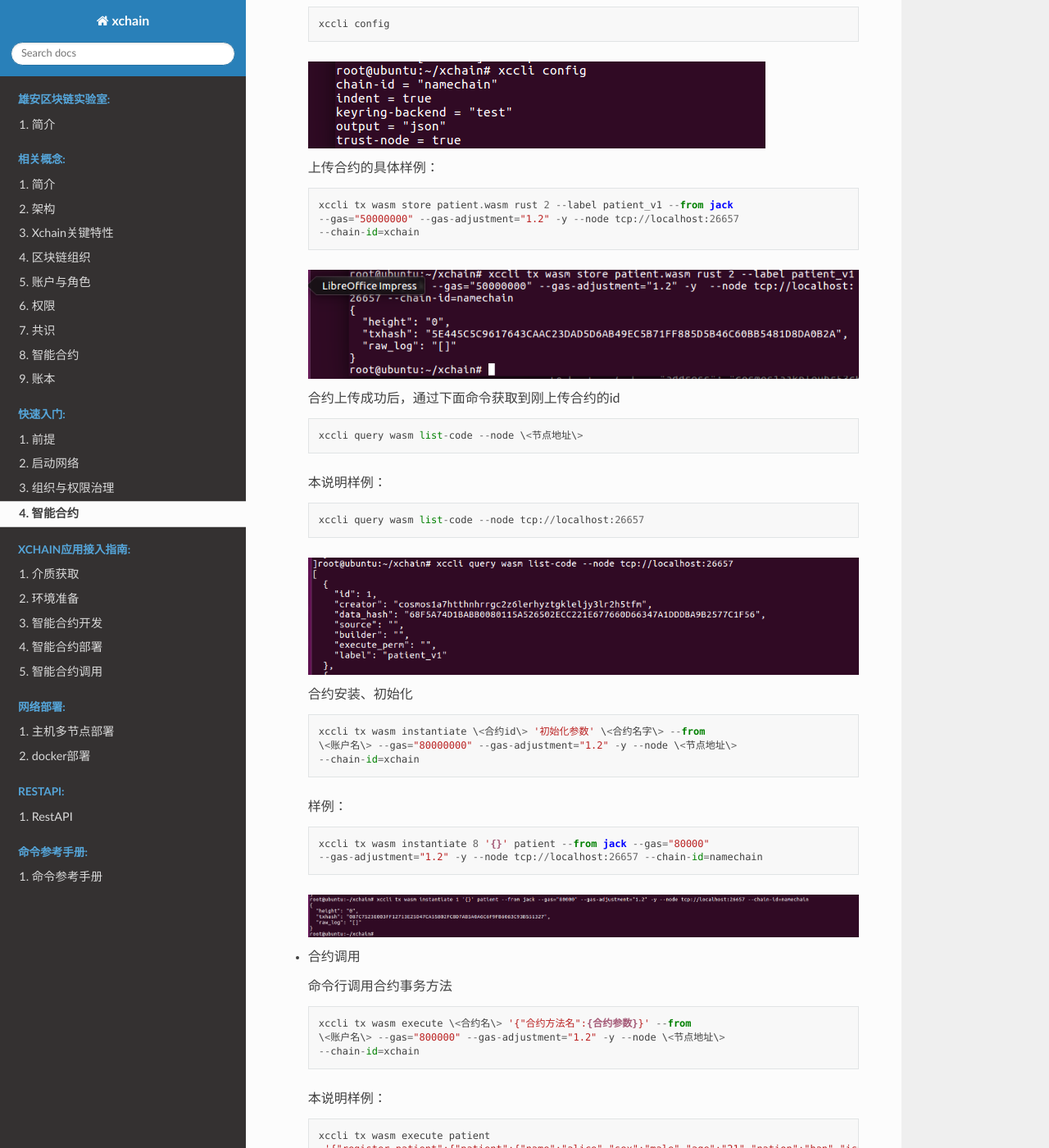
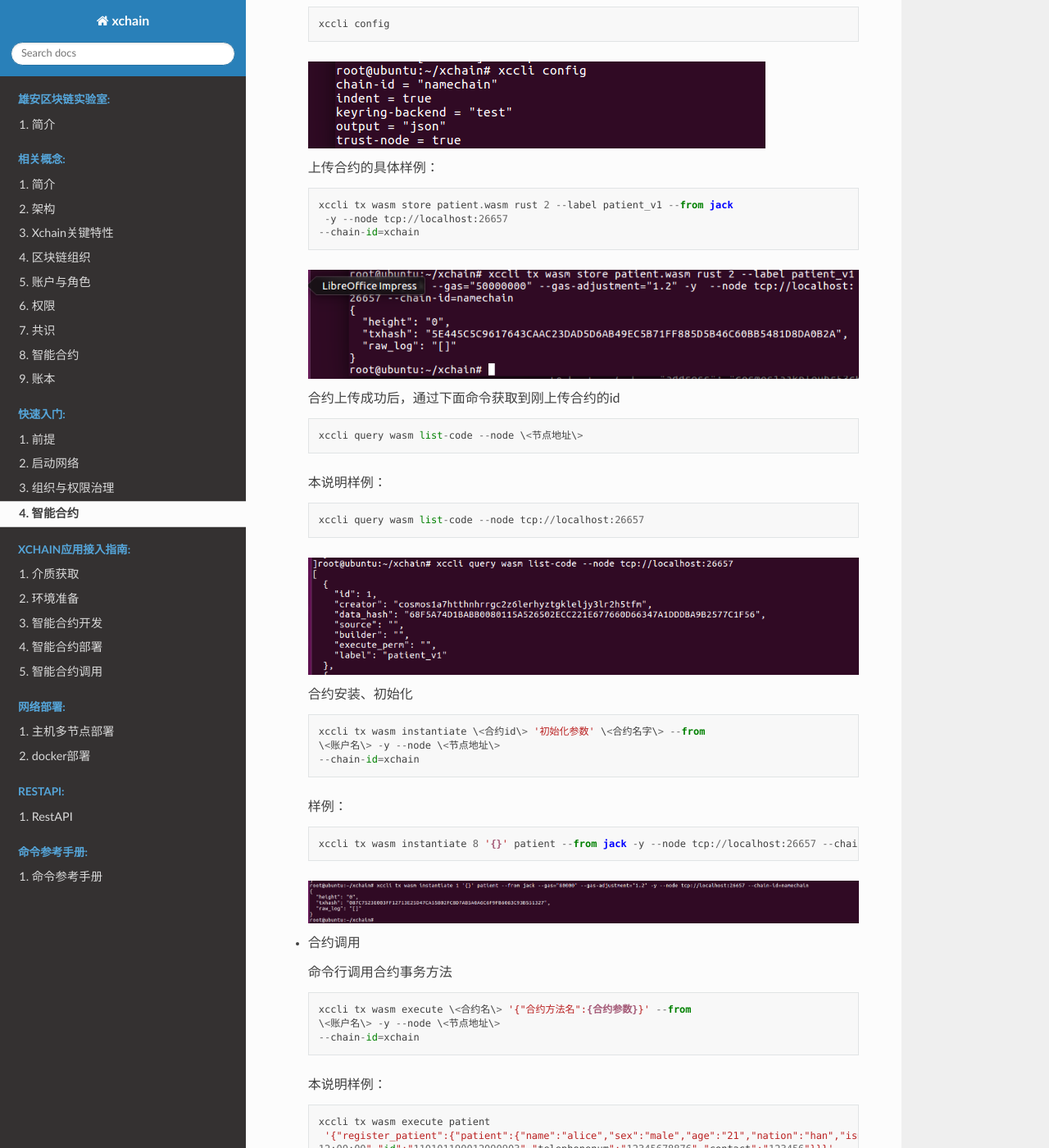
Before and after one commit to XAbaiyangdian/xchaindoc, a Sphinx documentation site: the page built from source/quickstart/Contract.md, in a window 1280 px wide and 1400 px high, scrolled down 1139 px. Shown: the whole window at 82% size. Built offline with Sphinx 7.4.7 and the Read the Docs theme 2.0.0, drawn with Linux system fonts in a browser that asks for light colours; some of the changed text lies outside the part shown.

Commit message:
Update Contract.md

````diff
--- a/source/quickstart/Contract.md
+++ b/source/quickstart/Contract.md
@@ -24,7 +24,7 @@
 
   ```
   xccli tx wasm store \<合约文件\> rust 2 --label \<合约标记\> --from
-  \<账户名\> --gas="50000000" --gas-adjustment="1.2" -y --node \<节点地址\>
+  \<账户名\> -y --node \<节点地址\>
   --chain-id=xchain
   ```
 
@@ -48,7 +48,7 @@
 
   ```
   xccli tx wasm store patient.wasm rust 2 --label patient_v1 --from jack
-  --gas="50000000" --gas-adjustment="1.2" -y --node tcp://localhost:26657
+   -y --node tcp://localhost:26657
   --chain-id=xchain
   ```
 
@@ -72,15 +72,14 @@
 
   ```
   xccli tx wasm instantiate \<合约id\> '初始化参数' \<合约名字\> --from
-  \<账户名\> --gas="80000000" --gas-adjustment="1.2" -y --node \<节点地址\>
+  \<账户名\> -y --node \<节点地址\>
   --chain-id=xchain
   ```
 
   样例：
 
   ```
-  xccli tx wasm instantiate 8 '{}' patient --from jack --gas="80000"
-  --gas-adjustment="1.2" -y --node tcp://localhost:26657 --chain-id=namechain
+  xccli tx wasm instantiate 8 '{}' patient --from jack -y --node tcp://localhost:26657 --chain-id=namechain
   ```
 
   ![](contract5.png)
@@ -91,7 +90,7 @@
 
   ```
   xccli tx wasm execute \<合约名\> '{"合约方法名":{合约参数}}' --from
-  \<账户名\> --gas="800000" --gas-adjustment="1.2" -y --node \<节点地址\>
+  \<账户名\> -y --node \<节点地址\>
   --chain-id=xchain
   ```
 
@@ -101,7 +100,7 @@
   xccli tx wasm execute patient
    '{"register_patient":{"patient":{"name":"alice","sex":"male","age":"21","nation":"han","ismarried":true,"occupation":"teacher","regtime":"2020-11-09
   12:00:00","id":"110101190012090903","telephonenum":"12345678876","contact":"123456"}}}'
-  --from jack --gas="800000" --gas-adjustment="1.2" -y --node
+  --from jack -y --node
   tcp://localhost:26657 --chain-id=namechain
   ```
 
````
